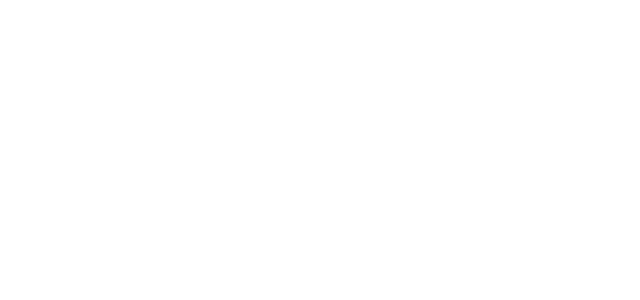
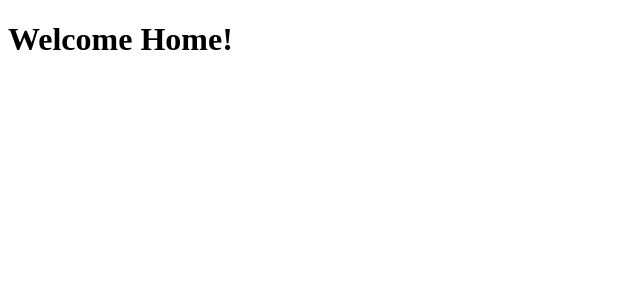
Before and after one commit to ACZH05/simple-login-app, a React (Vite) app: page / in a window 1280 px wide. Shown: the top 300 px of the page, without its empty margins (0-640 px from the left). Built offline with nearby package versions, Linux system fonts and the light colour scheme.

Commit message:
Import router and home into app

```diff
--- a/src/App.jsx
+++ b/src/App.jsx
@@ -1,8 +1,14 @@
+import { BrowserRouter, Route, Routes } from "react-router-dom"
+import Home from "./pages/Home"
+
+
 function App() {
   return (
-    <div>
-
-    </div>
+    <BrowserRouter>
+      <Routes>
+        <Route element={ <Home /> } path='/' />
+      </Routes>
+    </BrowserRouter>
   )
 }
 
--- a/src/pages/Home.jsx
+++ b/src/pages/Home.jsx
@@ -0,0 +1,12 @@
+import { Container } from 'react-bootstrap';
+
+
+function Home() {
+  return (
+    <Container>
+      <h1 className='my-3'>Welcome Home!</h1>
+    </Container>
+  )
+}
+
+export default Home
```
